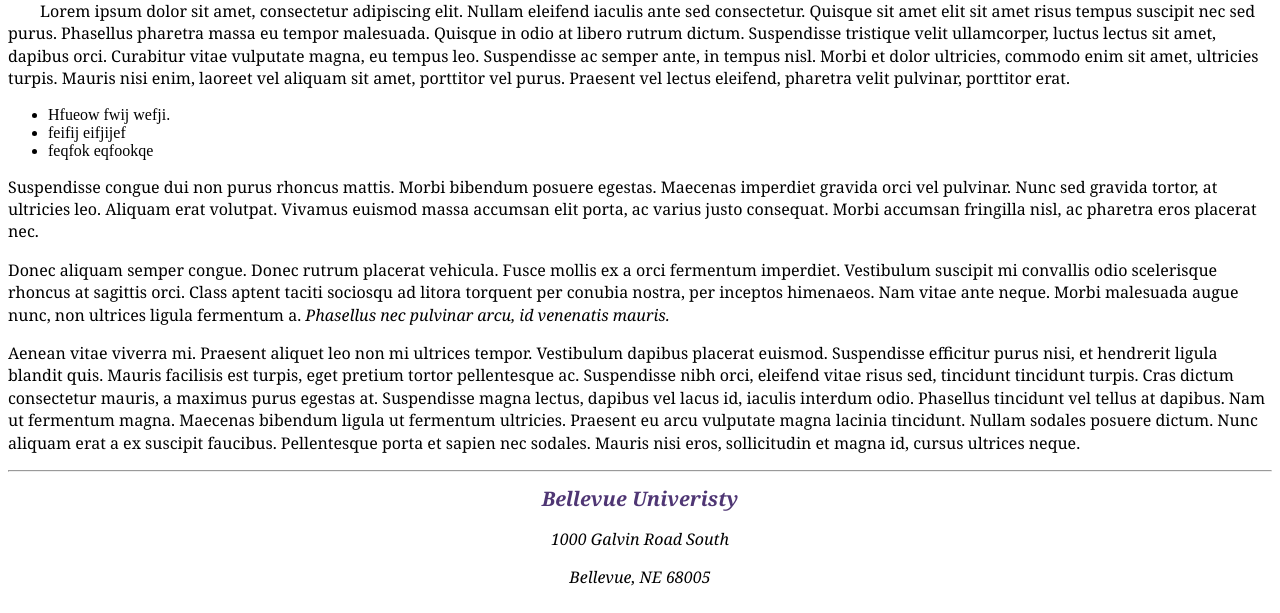
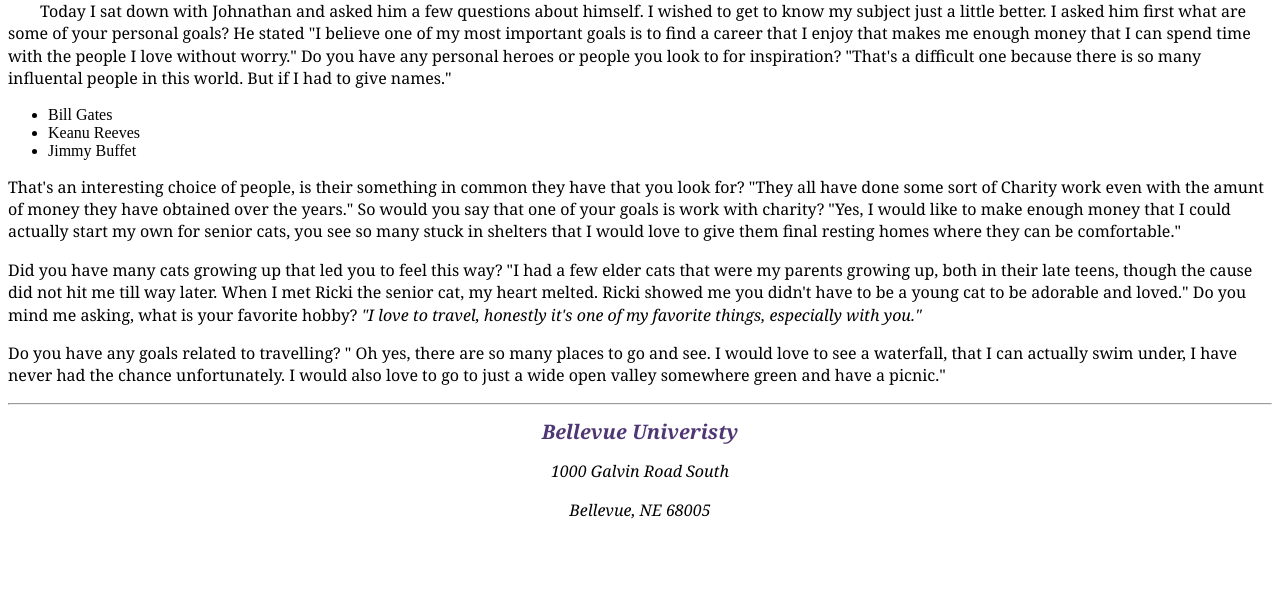
Before and after one commit to yellowsun184/bioSite, a plain HTML site: page index.html in a window 1280 px wide. Shown: the part 187-800 px from the top of the page. Drawn offline with nearby package versions, Linux system fonts and the light colour scheme; a web font is replaced by a local one.

Commit message:
Update index.html

```diff
--- a/index.html
+++ b/index.html
@@ -27,40 +27,36 @@ ul.a {
 
         <h1>The Story of Johnathan</h1>
 
-        <h2>Chapter 1: From the Beginning</h2>
+        <h2>Getting to Know Him...</h2>
 
         <p class="intro">
-            Lorem ipsum dolor sit amet, consectetur adipiscing elit. Nullam eleifend iaculis ante sed consectetur.
-            Quisque sit amet elit sit amet risus tempus suscipit nec sed purus. Phasellus pharetra massa eu tempor malesuada.
-            Quisque in odio at libero rutrum dictum. Suspendisse tristique velit ullamcorper, luctus lectus sit amet, dapibus orci.
-            Curabitur vitae vulputate magna, eu tempus leo. Suspendisse ac semper ante, in tempus nisl. Morbi et dolor ultricies, commodo enim sit amet, ultricies turpis.
-            Mauris nisi enim, laoreet vel aliquam sit amet, porttitor vel purus. Praesent vel lectus eleifend, pharetra velit pulvinar, porttitor erat.
+            Today I sat down with Johnathan and asked him a few questions about himself. I wished to get to know my subject just a little better. I asked him first
+            what are some of your personal goals? He stated "I believe one of my most important goals is to find a career that I enjoy that makes me enough money that I can spend time
+            with the people I love without worry." Do you have any personal heroes or people you look to for inspiration? "That's a difficult one because there is so many influental
+            people in this world. But if I had to give names."
         </p>
         <ul class="a">
-            <li>Hfueow fwij wefji.</li>
-            <li>feifij eifjijef</li>
-            <li>feqfok eqfookqe</li>
+            <li>Bill Gates</li>
+            <li>Keanu Reeves</li>
+            <li>Jimmy Buffet</li>
         </ul>
 
         <p>
-            Suspendisse congue dui non purus rhoncus mattis. Morbi bibendum posuere egestas. Maecenas imperdiet gravida orci vel pulvinar.
-            Nunc sed gravida tortor, at ultricies leo. Aliquam erat volutpat. Vivamus euismod massa accumsan elit porta, ac varius justo consequat.
-            Morbi accumsan fringilla nisl, ac pharetra eros placerat nec.
+            That's an interesting choice of people, is their something in common they have that you look for? "They all have done some sort of Charity work even with the amunt of money
+            they have obtained over the years." So would you say that one of your goals is work with charity? "Yes, I would like to make enough money that I could actually start
+            my own for senior cats, you see so many stuck in shelters that I would love to give them final resting homes where they can be comfortable."
         </p>
 
         <p>
-            Donec aliquam semper congue. Donec rutrum placerat vehicula. Fusce mollis ex a orci fermentum imperdiet. Vestibulum suscipit mi convallis odio scelerisque rhoncus at sagittis orci.
-            Class aptent taciti sociosqu ad litora torquent per conubia nostra, per inceptos himenaeos. Nam vitae ante neque. Morbi malesuada augue nunc, non ultrices ligula fermentum a.
-            <span class=sentence >Phasellus nec pulvinar arcu, id venenatis mauris.</span>
+            Did you have many cats growing up that led you to feel this way? "I had a few elder cats that were my parents growing up, both in their late teens, though the cause
+            did not hit me till way later. When I met Ricki the senior cat, my heart melted. Ricki showed me you didn't have to be a young cat to be adorable and loved."
+            Do you mind me asking, what is your favorite hobby?
+            <span class=sentence >"I love to travel, honestly it's one of my favorite things, especially with you."</span>
         </p>
 
         <p>
-            Aenean vitae viverra mi. Praesent aliquet leo non mi ultrices tempor. Vestibulum dapibus placerat euismod.
-            Suspendisse efficitur purus nisi, et hendrerit ligula blandit quis. Mauris facilisis est turpis, eget pretium tortor pellentesque ac.
-            Suspendisse nibh orci, eleifend vitae risus sed, tincidunt tincidunt turpis. Cras dictum consectetur mauris, a maximus purus egestas at.
-            Suspendisse magna lectus, dapibus vel lacus id, iaculis interdum odio. Phasellus tincidunt vel tellus at dapibus. Nam ut fermentum magna.
-            Maecenas bibendum ligula ut fermentum ultricies. Praesent eu arcu vulputate magna lacinia tincidunt. Nullam sodales posuere dictum. Nunc aliquam erat a ex suscipit faucibus.
-            Pellentesque porta et sapien nec sodales. Mauris nisi eros, sollicitudin et magna id, cursus ultrices neque.
+            Do you have any goals related to travelling? " Oh yes, there are so many places to go and see. I would love to see a waterfall, that I can actually swim under, I have never had
+            the chance unfortunately. I would also love to go to just a wide open valley somewhere green and have a picnic."
         </p>
 
         <hr />
```
